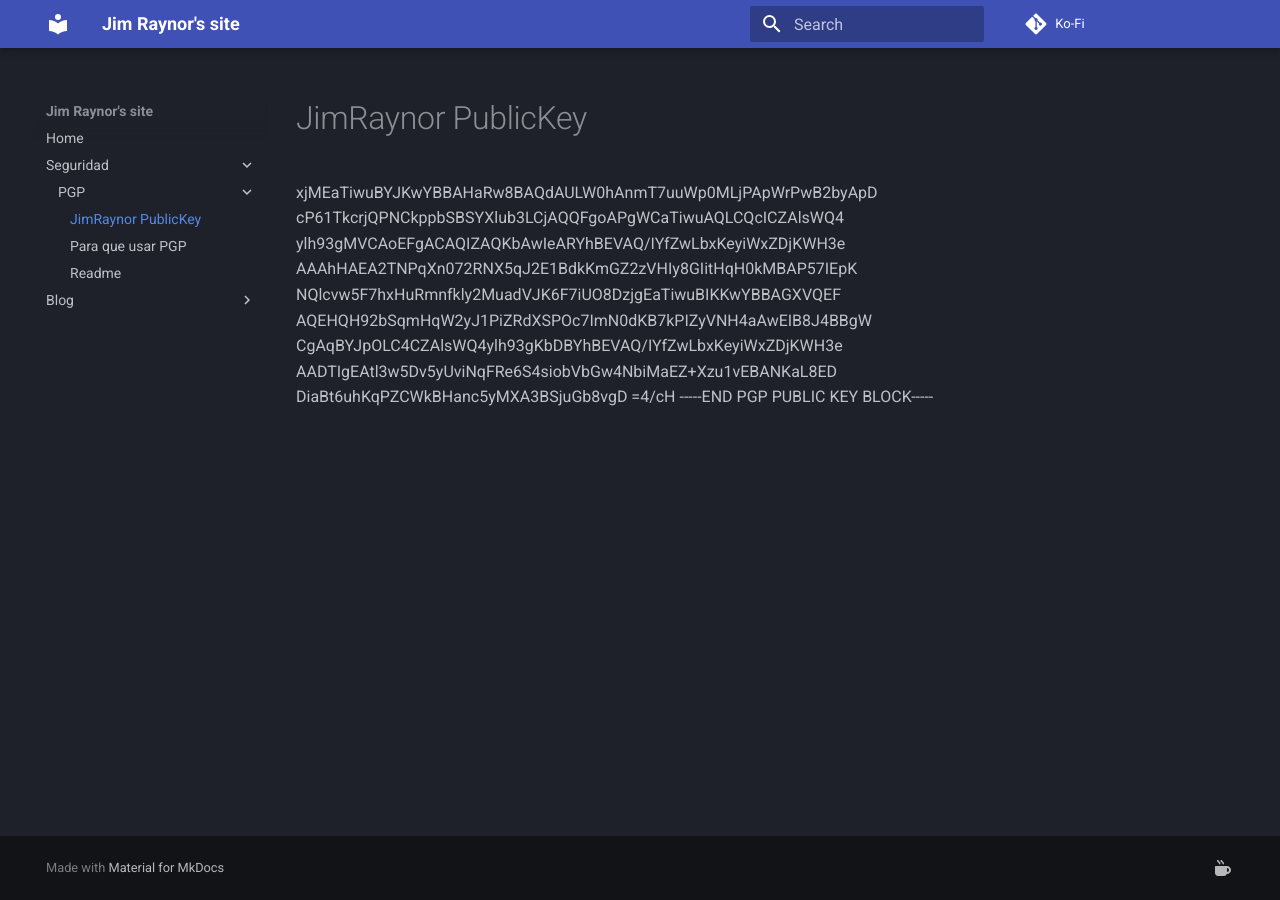
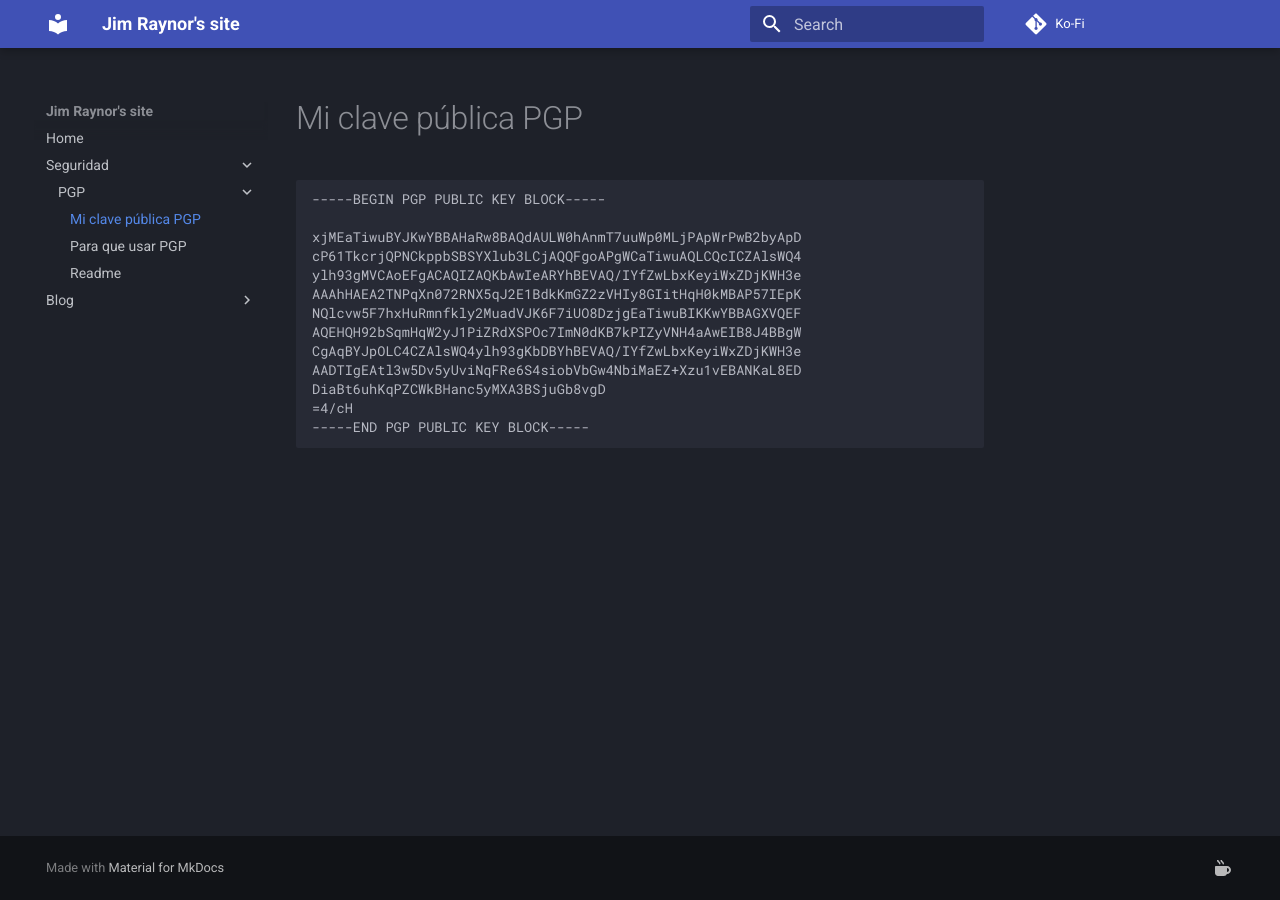
Before and after one commit to jimraynor88/blog, an MkDocs documentation site: the page built from docs/Seguridad/PGP/JimRaynor-PublicKey.md, in a window 1280 px wide. Built offline with MkDocs 1.6.1 and Material for MkDocs 9.7.7, drawn with Linux system fonts in a browser that asks for light colours.

Commit message:
Update JimRaynor-PublicKey.md

````diff
--- a/docs/Seguridad/PGP/JimRaynor-PublicKey.md
+++ b/docs/Seguridad/PGP/JimRaynor-PublicKey.md
@@ -1,3 +1,7 @@
+# Mi clave pública PGP
+
+```text
+
 -----BEGIN PGP PUBLIC KEY BLOCK-----
 
 xjMEaTiwuBYJKwYBBAHaRw8BAQdAULW0hAnmT7uuWp0MLjPApWrPwB2byApD
@@ -11,3 +15,5 @@ AADTIgEAtl3w5Dv5yUviNqFRe6S4siobVbGw4NbiMaEZ+Xzu1vEBANKaL8ED
 DiaBt6uhKqPZCWkBHanc5yMXA3BSjuGb8vgD
 =4/cH
 -----END PGP PUBLIC KEY BLOCK-----
+
+```
````
